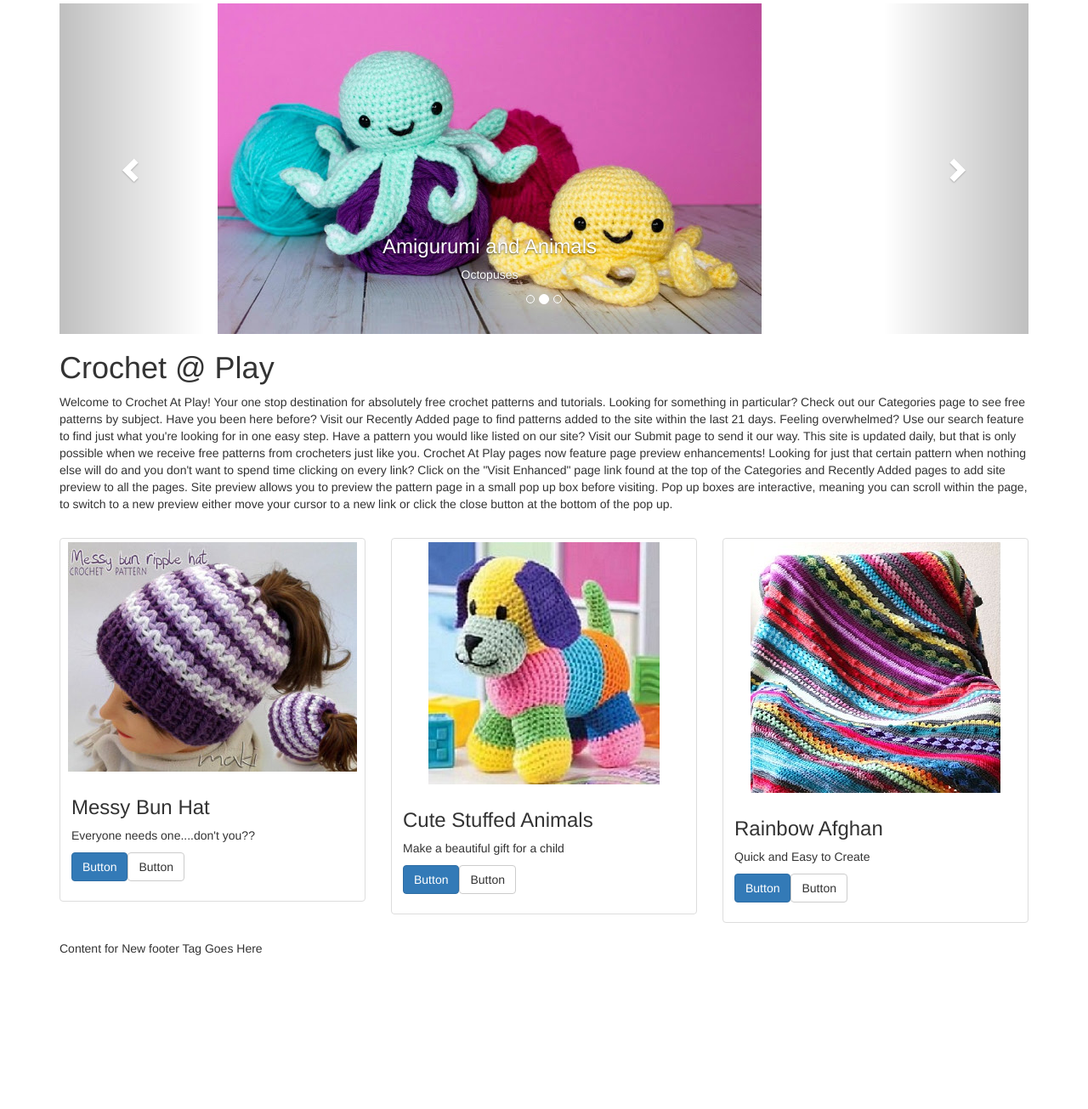
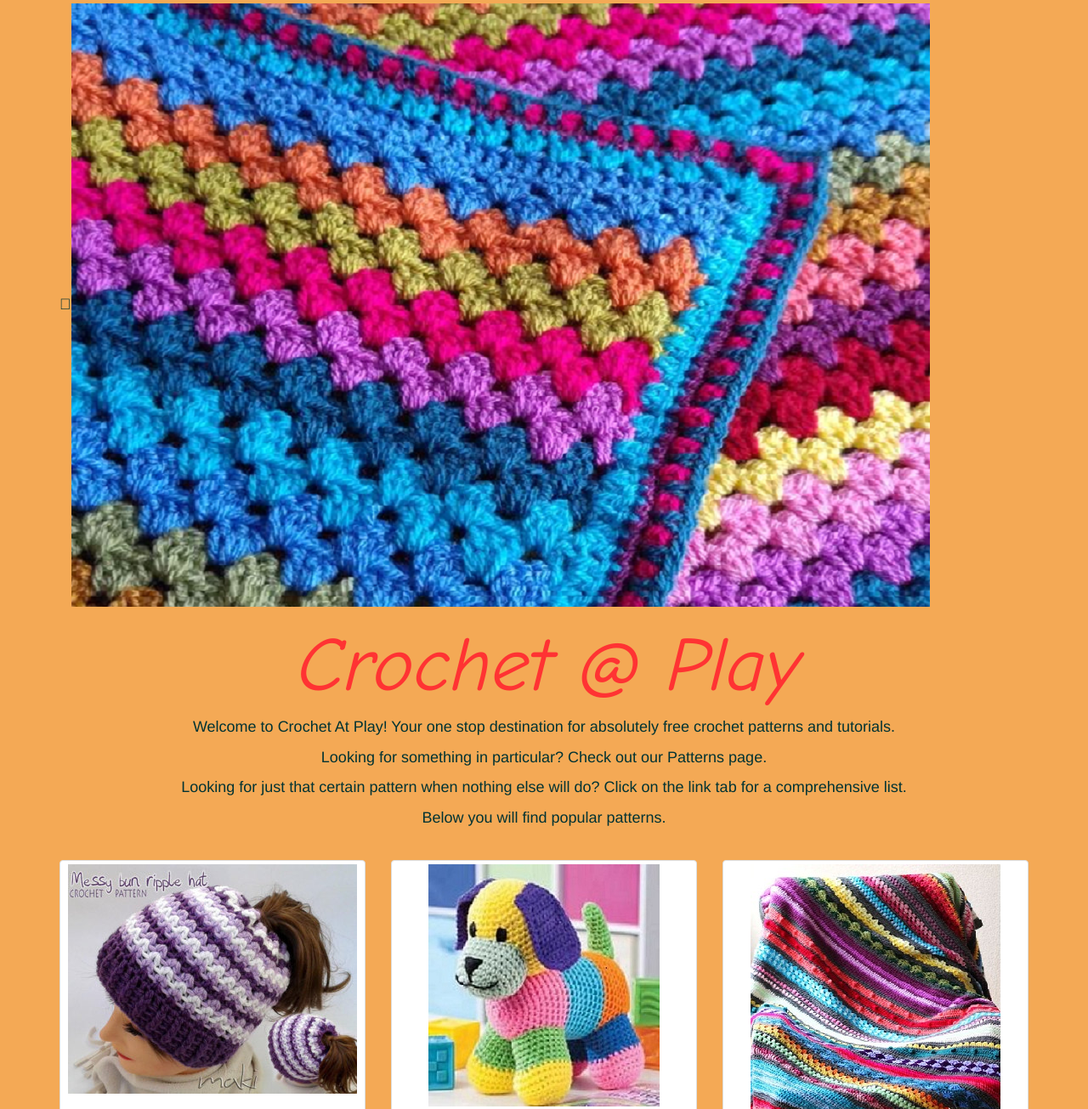
Before and after one commit to jacintawheeler04/jacintawheeler04.github.io, a plain HTML site: page NewWebsite/index.html in a window 1280 px wide. Shown: the part 68-1373 px from the top of the page at 85% size. Before the commit the page ends 1194 px from the top, so only its background shows below. Drawn offline with Linux system fonts and the light colour scheme.

Commit message:
Add files via upload

```diff
--- a/NewWebsite/index.html
+++ b/NewWebsite/index.html
@@ -5,21 +5,29 @@
 	<meta http-equiv="X-UA-Compatible" content="IE=edge">
 	<meta name="viewport" content="width=device-width, initial-scale=1">
     <title>Crochet@Play</title>
-    <!-- Bootstrap -->
+
 	<link href="css/bootstrap.css" rel="stylesheet">
-
-	<!-- HTML5 shim and Respond.js for IE8 support of HTML5 elements and media queries -->
-	<!-- WARNING: Respond.js doesn't work if you view the page via file:// -->
-	<!--[if lt IE 9]>
-		  <script src="https://oss.maxcdn.com/html5shiv/3.7.2/html5shiv.min.js"></script>
-		  <script src="https://oss.maxcdn.com/respond/1.4.2/respond.min.js"></script>
-		<![endif]-->
-  </head>
+	<style type="text/css">
+	h1 {
+	font-size: 500%;
+	color: #F33;
+}
+    h1,h2,h3,h4,h5,h6 {
+	font-family: "Comic Sans MS", cursive;
+}
+    body {
+	background-color: #F4A955;
+}
+    body,td,th {
+	font-size: 18px;
+	color: #033;
+}
+    </style>
+</head>
   <body>
 <div class="container">
   <nav class="navbar navbar-default">
 	    <div class="container-fluid">
-	      <!-- Brand and toggle get grouped for better mobile display -->
 	      <div class="navbar-header">
 	        <button type="button" class="navbar-toggle collapsed" data-toggle="collapse" data-target="#defaultNavbar1"><span class="sr-only">Toggle navigation</span><span class="icon-bar"></span><span class="icon-bar"></span><span class="icon-bar"></span></button>
 	        <a class="navbar-brand" href="#">Crochet@Play</a></div>
@@ -37,70 +45,41 @@
 	    <!-- /.container-fluid -->
       </nav>
 <article>
-  <div id="carousel1" class="carousel slide" data-ride="carousel">
-    <ol class="carousel-indicators">
-      <li data-target="#carousel1" data-slide-to="0" class="active"></li>
-      <li data-target="#carousel1" data-slide-to="1"></li>
-      <li data-target="#carousel1" data-slide-to="2"></li>
-    </ol>
-    <div class="carousel-inner" role="listbox">
-      <div class="item active"><img src="Images/Free Pattern Crochet Octopus The Friendly Red Fox.jpg" alt="First slide image" class="center-block">
-        <div class="carousel-caption">
-          <h3>Amigurumi and Animals</h3>
-          <p>Octopuses</p>
-        </div>
-      </div>
-      <div class="item"><img src="Images/BabyStarBlanket.jpg" alt="Second slide image" class="center-block">
-        <div class="carousel-caption">
-          <h3>Afghans, Blankets and Rugs</h3>
-          <p>Baby is a Star</p>
-        </div>
-      </div>
-      <div class="item"><img src="Images/clothes.jpg" alt="Third slide image" class="center-block">
-        <div class="carousel-caption">
-          <h3>Clothing for All</h3>
-          <p>Cardigans and Cover Alls</p>
-        </div>
-      </div>
-    </div>
-    <a class="left carousel-control" href="#carousel1" role="button" data-slide="prev"><span class="glyphicon glyphicon-chevron-left" aria-hidden="true"></span><span class="sr-only">Previous</span></a><a class="right carousel-control" href="#carousel1" role="button" data-slide="next"><span class="glyphicon glyphicon-chevron-right" aria-hidden="true"></span><span class="sr-only">Next</span></a></div>
-  <h1>Crochet @ Play</h1>
-  <p>Welcome to Crochet At Play! Your one stop destination for absolutely free crochet patterns and tutorials. Looking for something in particular? Check out our Categories page to see free patterns by subject. Have you been here before? Visit our Recently Added page to find patterns added to the site within the last 21 days. Feeling overwhelmed? Use our search feature to find just what you're looking for in one easy step.
-
-Have a pattern you would like listed on our site? Visit our Submit page to send it our way. This site is updated daily, but that is only possible when we receive free patterns from crocheters just like you.
-
-Crochet At Play pages now feature page preview enhancements! Looking for just that certain pattern when nothing else will do and you don't want to spend time clicking on every link? Click on the "Visit Enhanced" page link found at the top of the Categories and Recently Added pages to add site preview to all the pages. Site preview allows you to preview the pattern page in a small pop up box before visiting. Pop up boxes are interactive, meaning you can scroll within the page, to switch to a new preview either move your cursor to a new link or click the close button at the bottom of the pop up.</p>
+  <p class="glyphicon-time"><img src="Images/title1.png" width="1010" height="710"></p>
+<h1 align="center"><em>Crochet @ Play</em></h1>
+  <p align="center">Welcome to Crochet At Play! Your one stop destination for absolutely free crochet patterns and tutorials. </p>
+  <p align="center">Looking for something in particular? Check out our Patterns page.</p>
+  <p align="center">Looking for just that certain pattern when nothing else will do? Click on the link tab for a comprehensive list.</p>
+  <p align="center">Below you will find popular patterns.</p>
   &nbsp;</article>
 	  <div class="row">
 	    <div class="col-md-4">
 	      <div class="thumbnail"><img src="Images/messy bun hat.jpg" alt="Thumbnail Image 1">
 	        <div class="caption">
 	          <h3>Messy Bun Hat</h3>
-	          <p>Everyone needs one....don't you??</p>
-	          <p><a href="#" class="btn btn-primary" role="button">Button</a><a href="#" class="btn btn-default" role="button">Button</a></p>
-            </div>
-          </div>
+	          <p>Everyone needs one....don't you?            </p>
+	          <p>&nbsp;</p></div></div>
         </div>
 	    <div class="col-md-4">
 	      <div class="thumbnail"><img src="Images/Soft toy3.jpg" alt="Thumbnail Image 1">
 	        <div class="caption">
 	          <h3>Cute Stuffed Animals</h3>
 	          <p>Make a beautiful gift for a child</p>
-	          <p><a href="#" class="btn btn-primary" role="button">Button</a><a href="#" class="btn btn-default" role="button">Button</a></p>
-            </div>
-          </div>
+	          <p>&nbsp;</p>
+	        </div>
+	      </div>
         </div>
 	    <div class="col-md-4">
 	      <div class="thumbnail"><img src="Images/Rainbow Sampler2.jpg" alt="Thumbnail Image 1">
 	        <div class="caption">
 	          <h3>Rainbow Afghan</h3>
 	          <p>Quick and Easy to Create</p>
-	          <p><a href="#" class="btn btn-primary" role="button">Button</a><a href="#" class="btn btn-default" role="button">Button</a></p>
+	          <p>&nbsp;</p>
             </div>
           </div>
         </div>
   </div>
-	  <footer>Content for New footer Tag Goes Here</footer>
+	  <footer>JWheeler 2017</footer>
   </div>
 	<!-- jQuery (necessary for Bootstrap's JavaScript plugins) -->
 	<script src="js/jquery-1.11.2.min.js"></script>
```
Also changed, not shown: NewWebsite/Images/title1.png (added), NewWebsite/Images/title2.png (added), NewWebsite/css/bootstrap.css, 1 other file.
